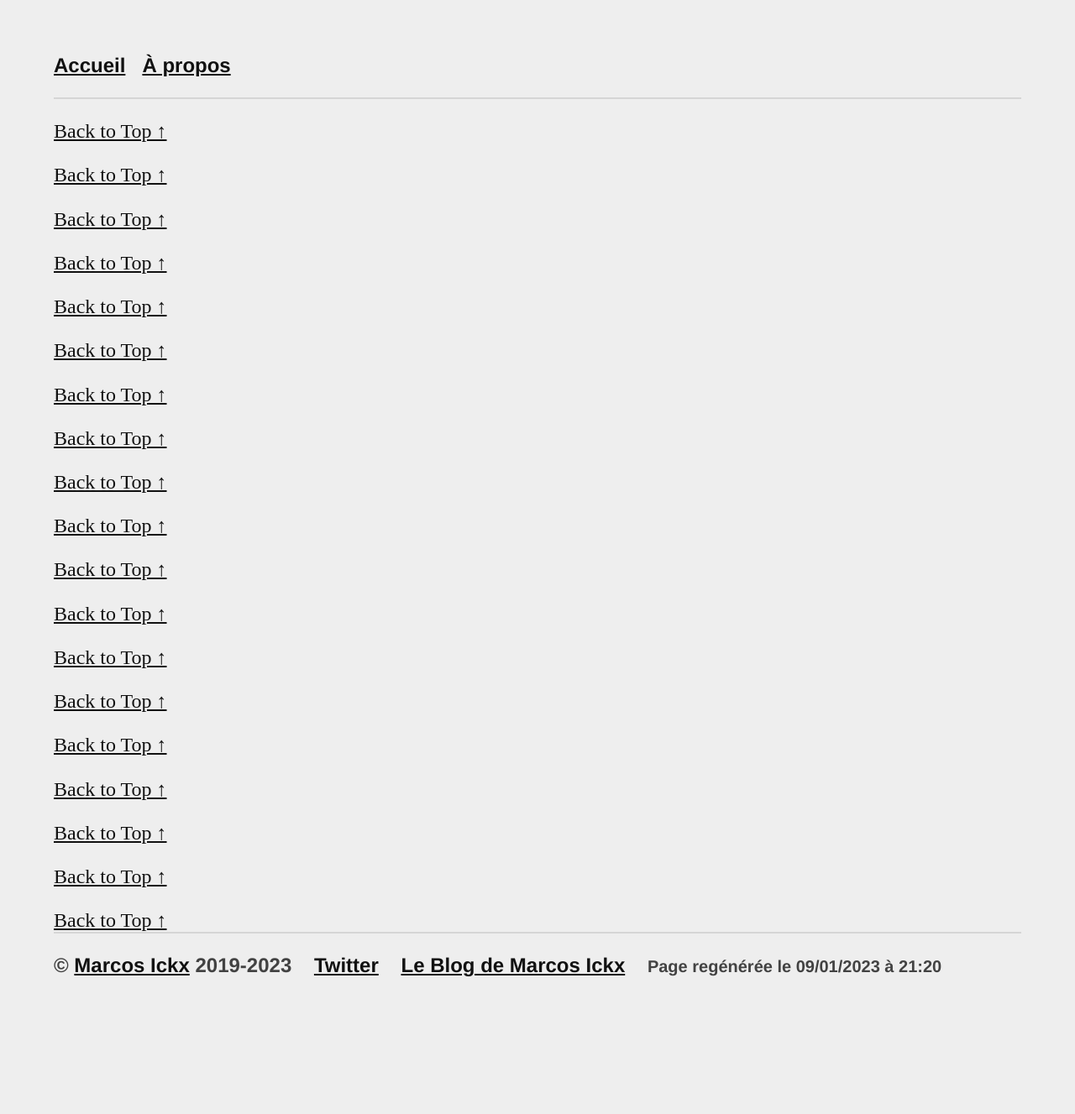
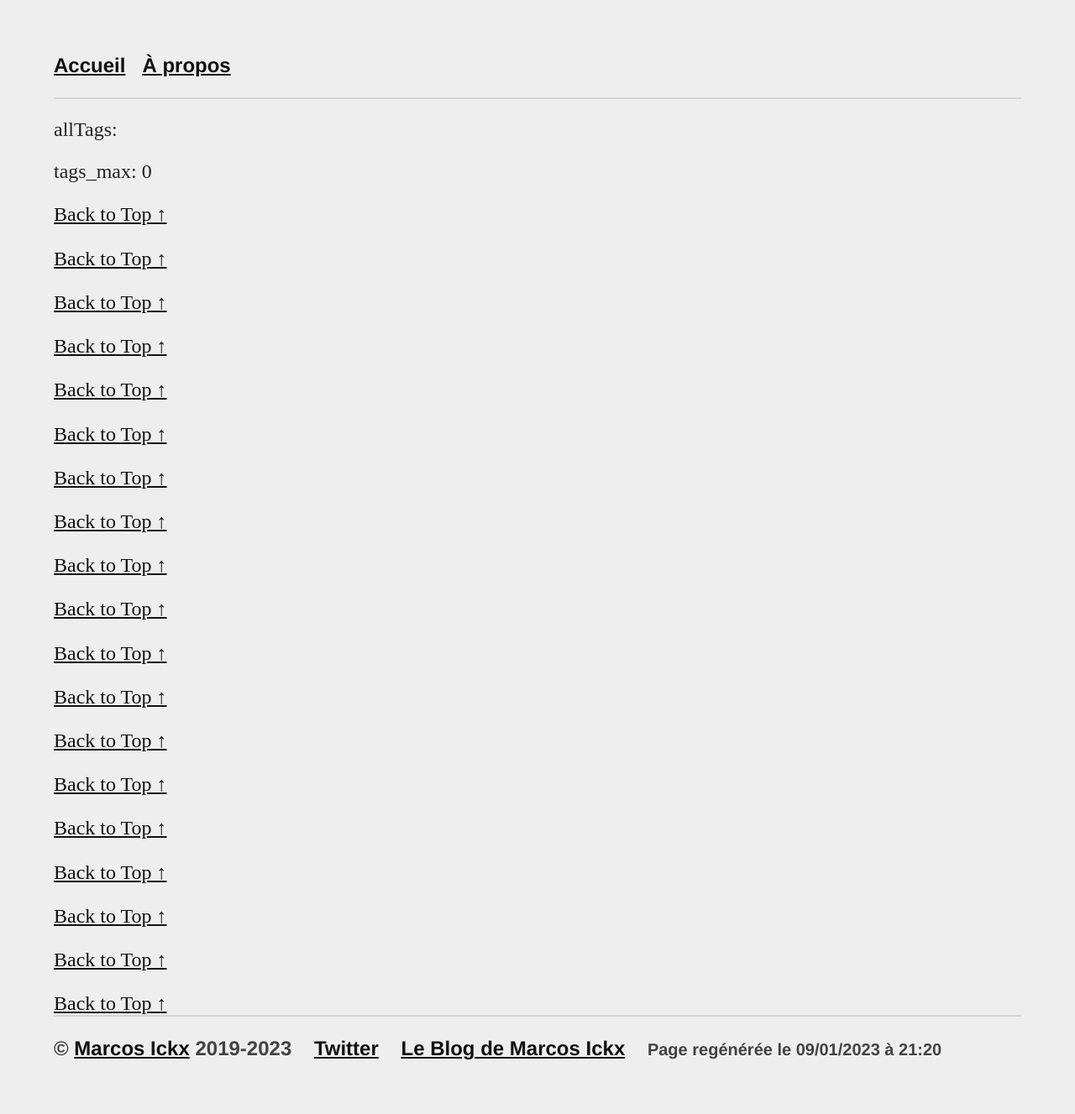
Before and after one commit to MarcosIckx/PreviewMarcosxNet, a Jekyll site: the page built from _pages/tags.md, in a window 1280 px wide. Shown: the whole page at 84% size. Built offline with Jekyll 4.4.1, drawn with Linux system fonts in a browser that asks for light colours; before the commit the page ends 1228 px from its top, so only the background shows below that.

Commit message:
Update tags.html

```diff
--- a/_layouts/tags.html
+++ b/_layouts/tags.html
@@ -14,8 +14,9 @@
 {% for tag in site.tags %}
 {% assign allTags = allTags | push: tag.label %}
 {% endfor %}
-
-
+<p>
+allTags: {{allTags}}
+</p>
 {% comment %}
 ~~~
 ci-dessous, logique pour trouver le plus grand maximum de post par tag.
@@ -30,7 +31,9 @@
 {% assign tags_max = taggedItems.size %}
 {% endif %}
 {% endfor %}
-
+<p>
+tags_max: {{tags_max}}
+</p>
 
 {% comment %}
 ~~~
@@ -43,12 +46,20 @@
 {% assign tag_counts = "" %}
 {% assign first_array_element = true %}
 {% for i in (1..tags_max) reversed %} {% comment %}~~~ boucle du plus grand au plus petit ~~~{% endcomment %}
-  {% assign tag_names = "" %}
+<p>
+i: {{i}}
+</p>
+
+{% assign tag_names = "" %}
   {% assign first_tag = true %}
   {% for rawTag in allTags %} {% comment %}~~~ boucle sur tous les tags ~~~{% endcomment %}
     {% assign tag = rawTag | downcase %}
     {% assign taggedItems = "" | split: ',' %}
     {% assign taggedItems = taggedItems | concat: site.posts| where_exp : "post", "post.tags contains tag" %}
+    <p>
+taggedItems.size: {{taggedItems.size}}
+</p>
+
     {% if taggedItems.size == i %}
       {% if first_tag %}
         {% assign first_tag = false %}
@@ -56,6 +67,9 @@
         {% assign tag_names = tag_names | append: "," %}
       {% endif %}
       {% assign tag_names = tag_names | append: tag %}
+    <p>
+tag_names: {{tag_names}}
+</p>
     {% endif %}
   {% endfor %}
 
```
